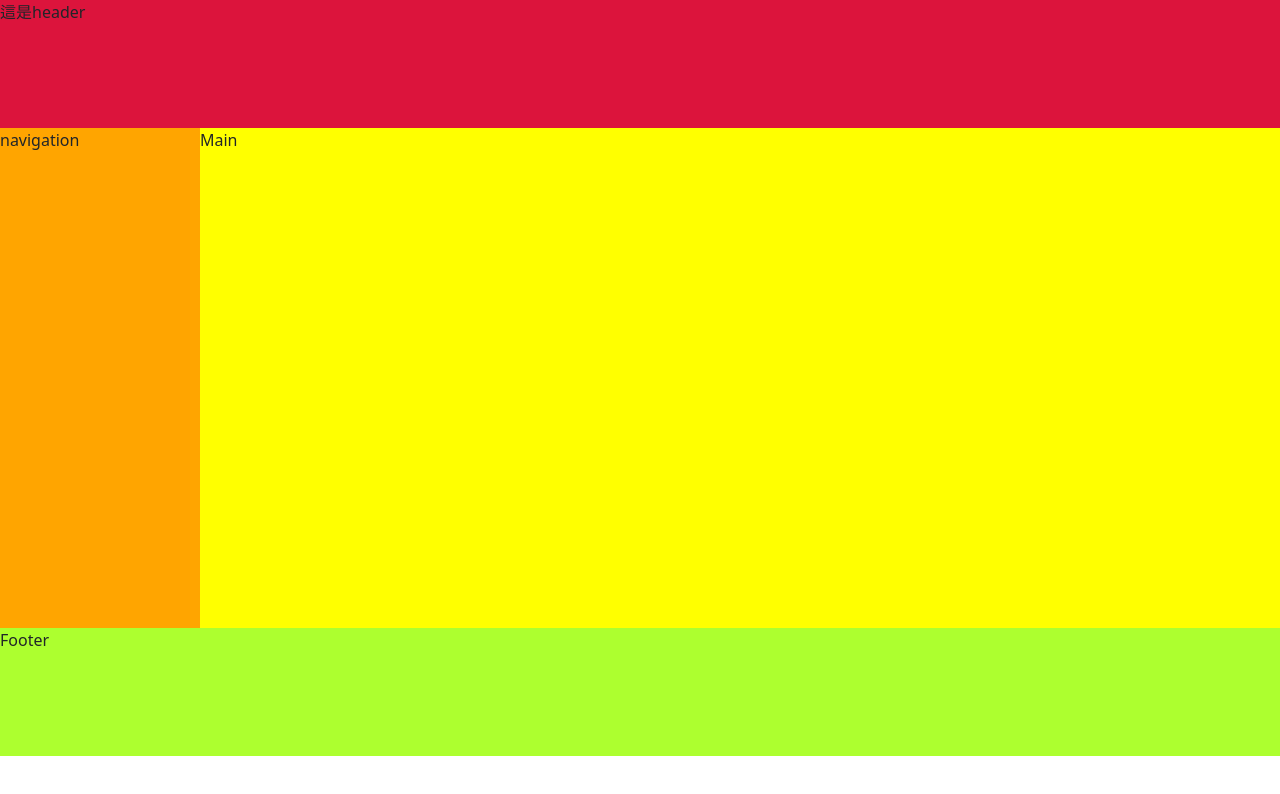
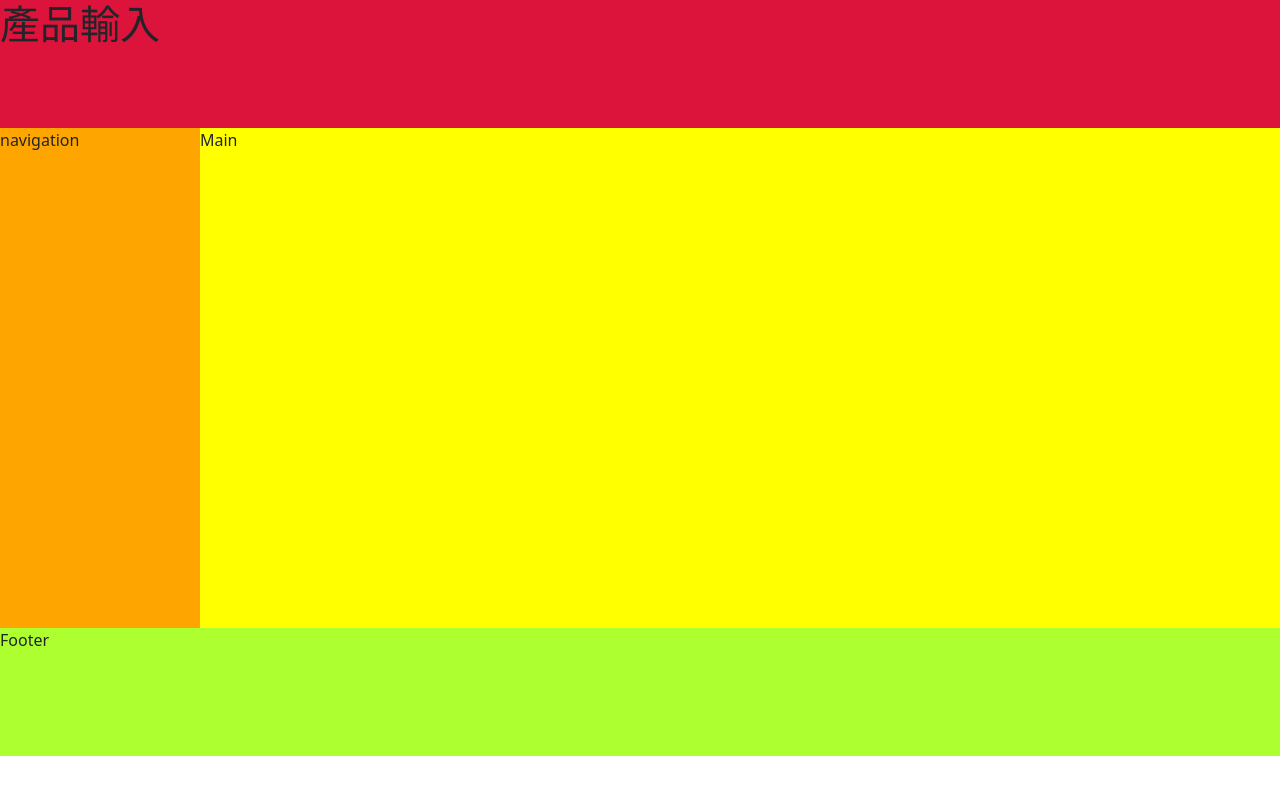
Before and after one commit to vamp16431745/javascript_lesson, a plain HTML site: page project/public/index.html in a window 1280 px wide. Drawn offline with Linux system fonts and the light colour scheme.

Commit message:
更改文字

```diff
--- a/project/public/index.html
+++ b/project/public/index.html
@@ -11,7 +11,9 @@
 </head>
 <body>
 <div id="container">
-  <header class="header">這是header</header>
+  <header class="header">
+   <h1>產品輸入</h1>
+  </header>
   <nav class="nav">navigation</nav>
   <main class="main">Main</main>
   <footer class="footer">Footer</footer>
```
